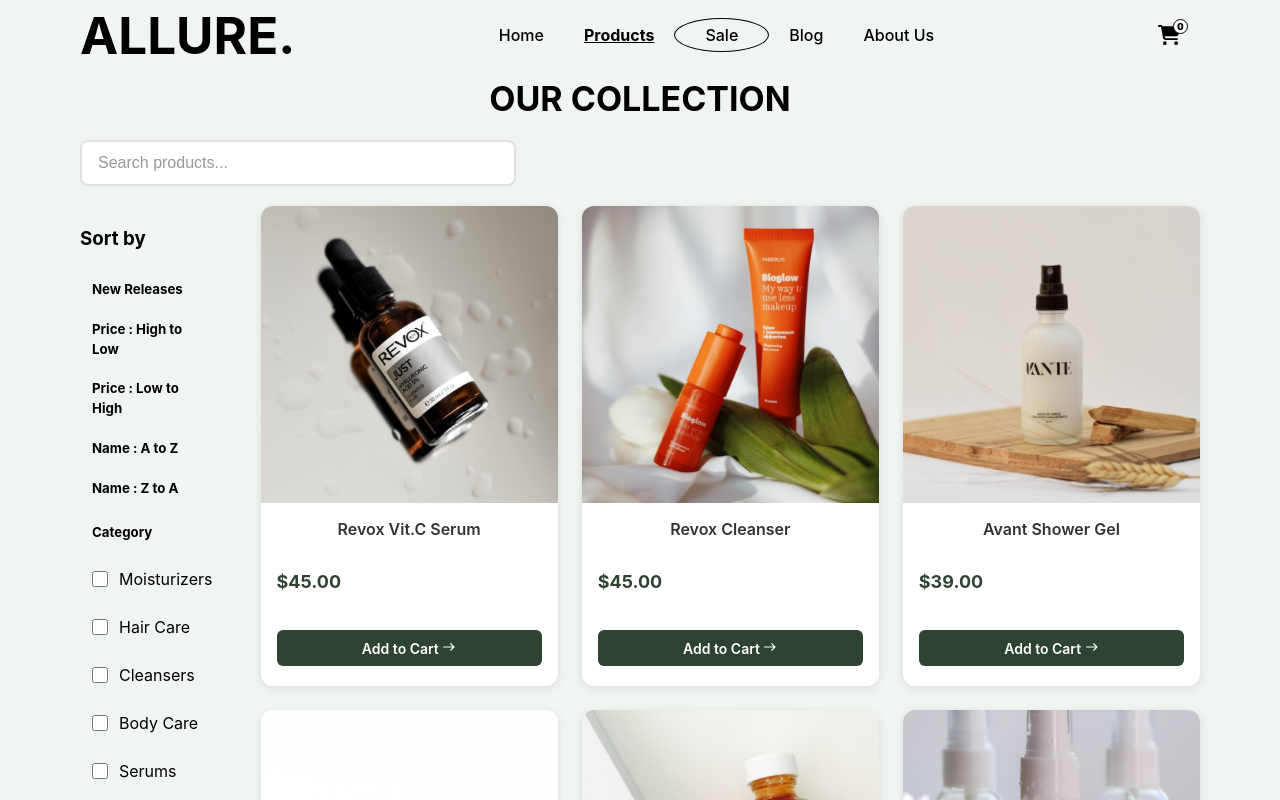
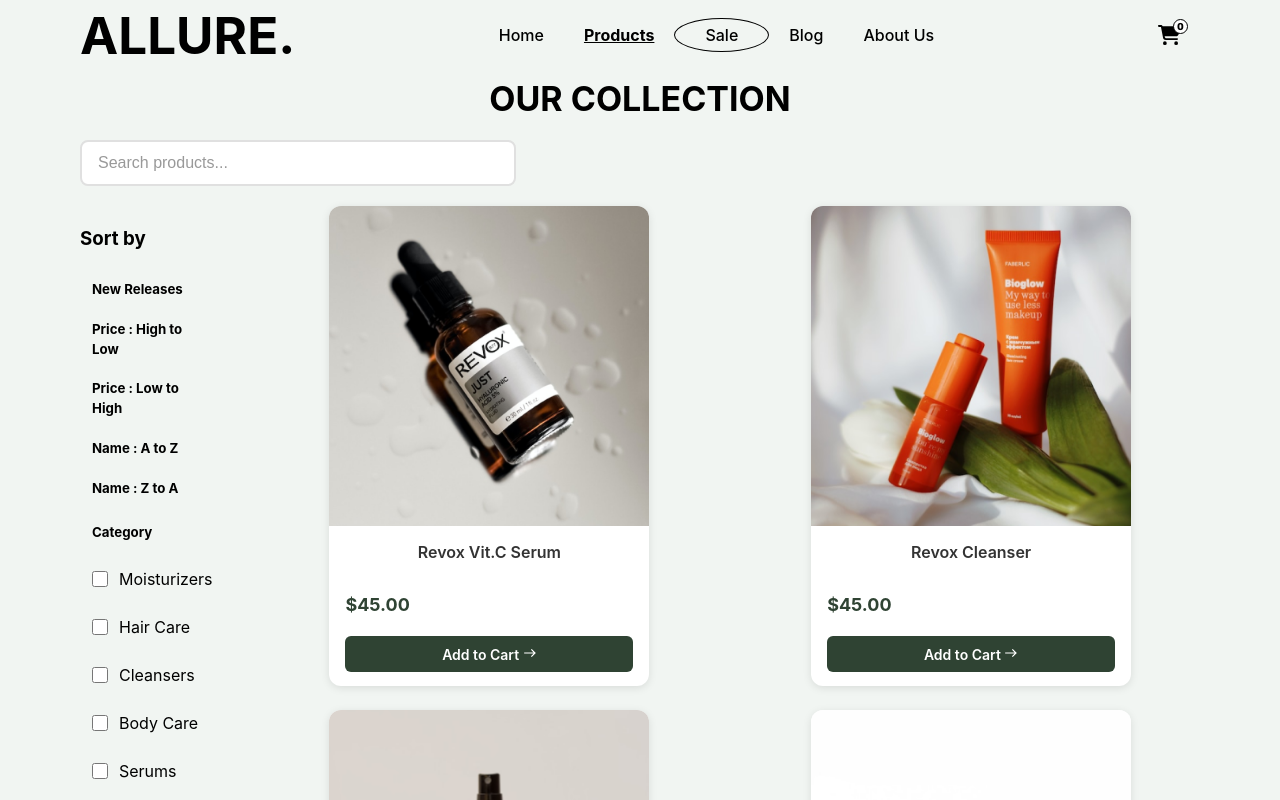
Before and after one commit to PrimoCrypt/skincare-ecommerce, a Vue app: page /products in a window 1280 px wide. Shown: the top 800 px of the page. Built offline with nearby package versions, Linux system fonts and the light colour scheme.

Commit message:
fix: fixed the text color for hte checkout's navbar and grid bug for the all products page

```diff
--- a/src/views/CheckoutView.vue
+++ b/src/views/CheckoutView.vue
@@ -263,6 +263,7 @@
 .checkout-page {
     min-height: 100vh;
     background: #F1F5F2;
+    color: #000;
 }
 
 .navigationBar {
--- a/src/views/ProductsView.vue
+++ b/src/views/ProductsView.vue
@@ -499,11 +499,12 @@
 
 .products-grid {
     display: grid;
-    grid-template-columns: repeat(auto-fill, minmax(280px, 1fr));
+    grid-template-columns: repeat(auto-fill, minmax(300px, 1fr));
     gap: 24px;
     margin-left: 40px;
     width: 100%;
     justify-items: center;
+    height: fit-content;
 }
 
 .product {
```
